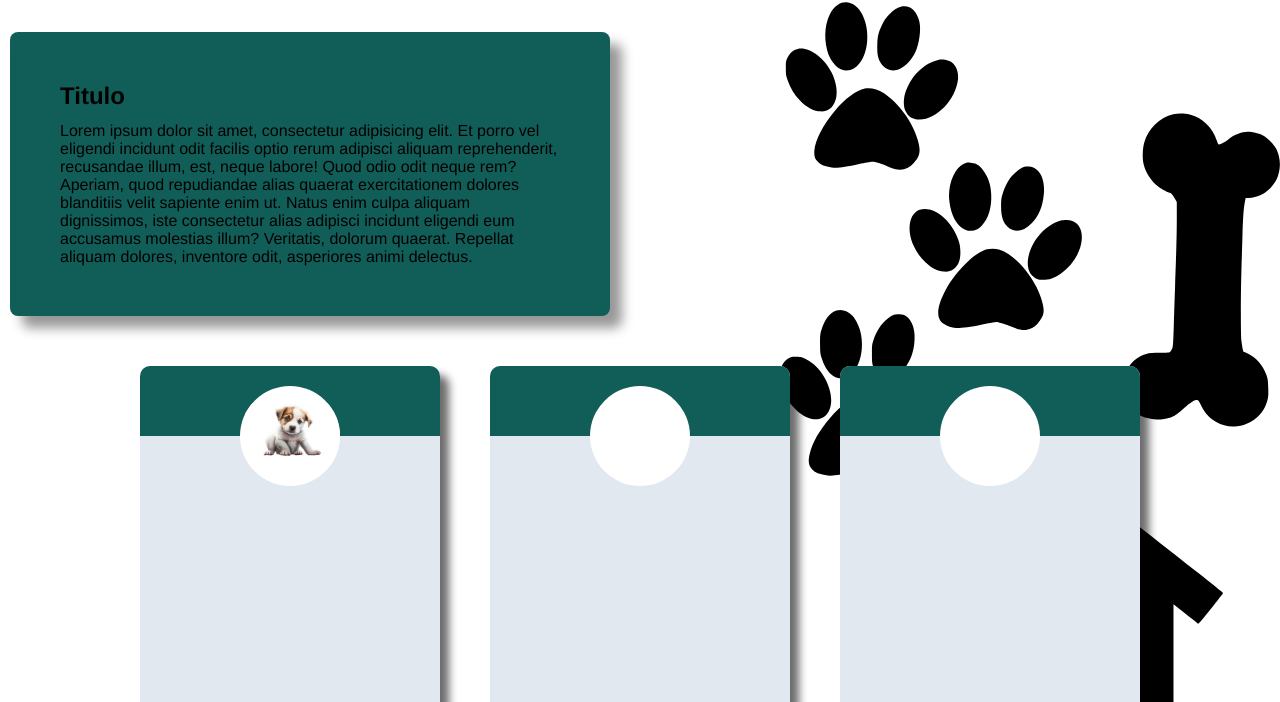
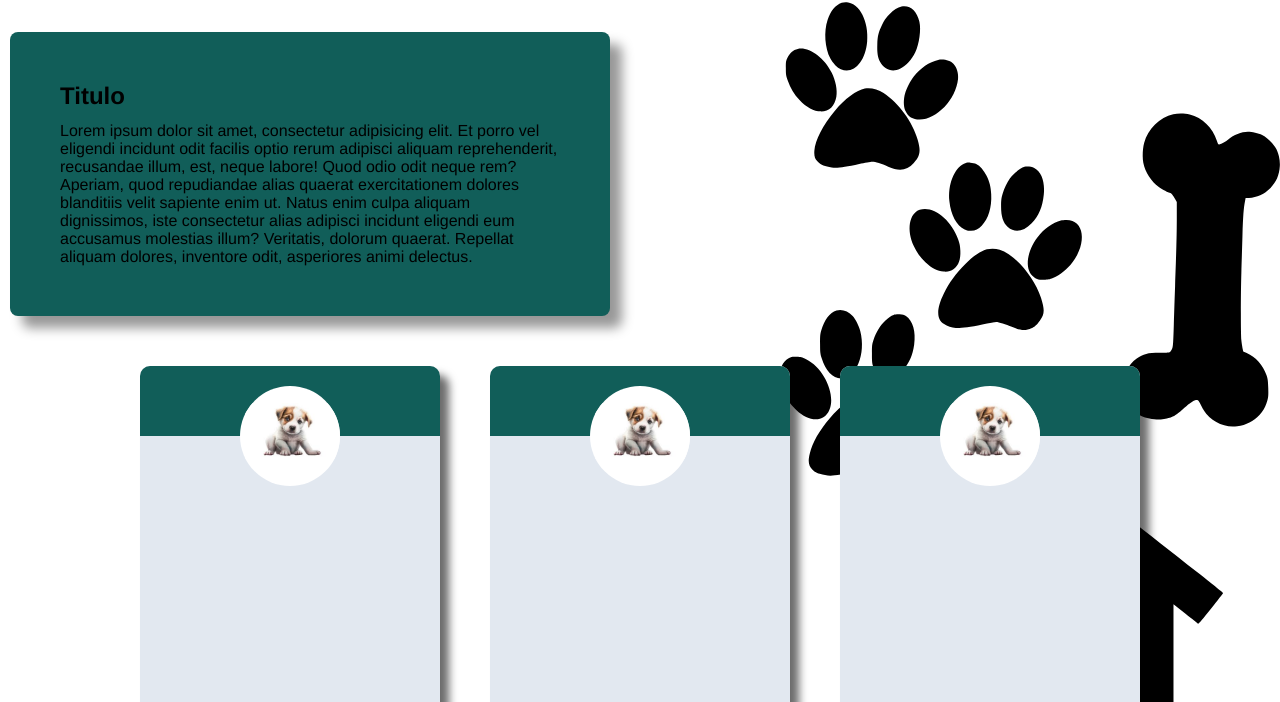
Before and after one commit to BlueMen111/Pet-shop, a plain HTML site: page index.html in a window 1280 px wide. Shown: the part 98-800 px from the top of the page. Drawn offline with Linux system fonts and the light colour scheme.

Commit message:
novos dogs

```diff
--- a/index.html
+++ b/index.html
@@ -49,13 +49,13 @@
 
                 <div class="card">
                  <div class="cards-topo">
-                    <span class="img-dog"></span>
+                    <span class="img-dog"><img src="assets/dog.jpeg" alt="Cachorro"></span>
                  </div>
                 </div>
 
                 <div class="card">
                 <div class="cards-topo">
-                    <span class="img-dog"></span>
+                    <span class="img-dog"><img src="assets/dog.jpeg" alt="Cachorro"></span>
                   </div>
                 </div>
             </section>
```
